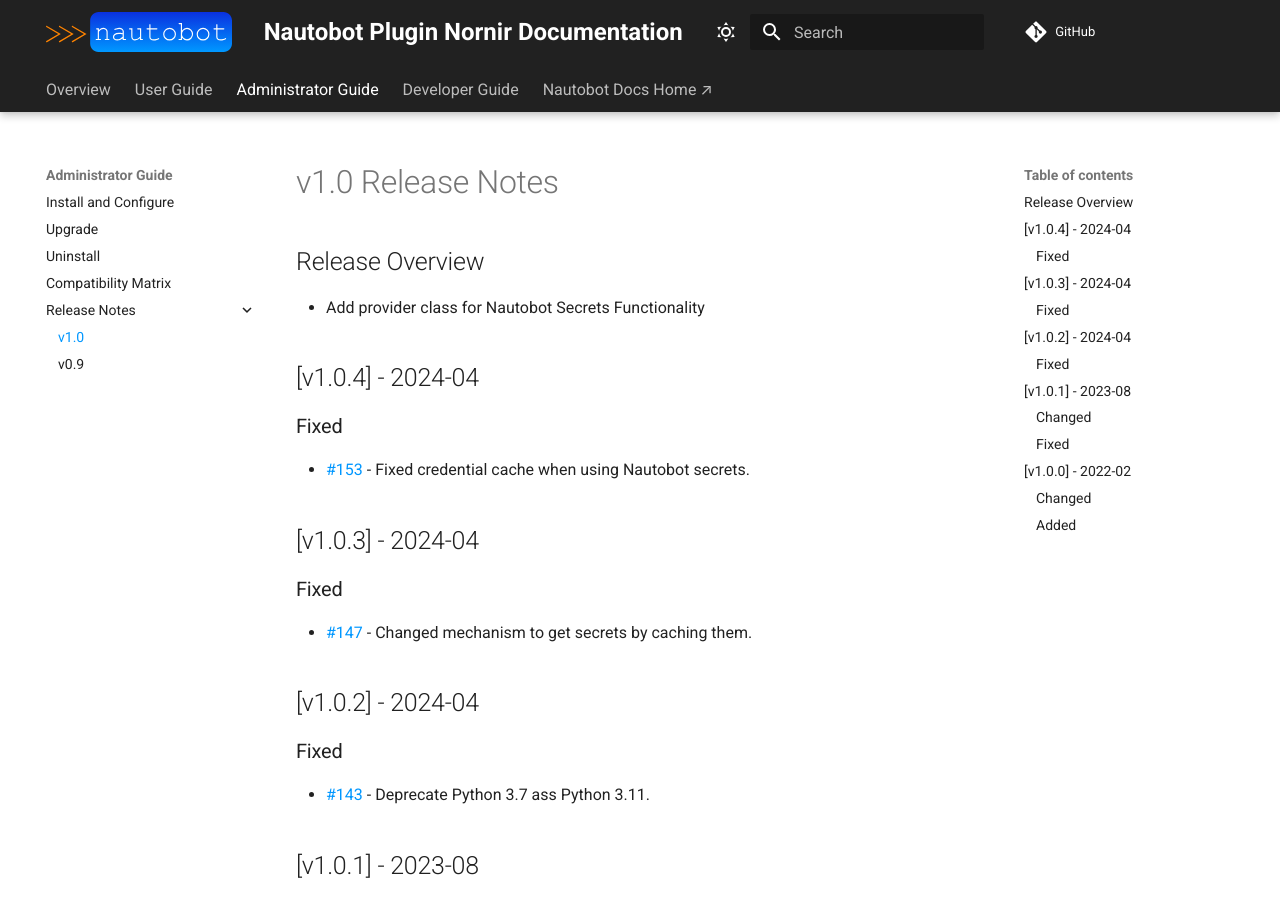
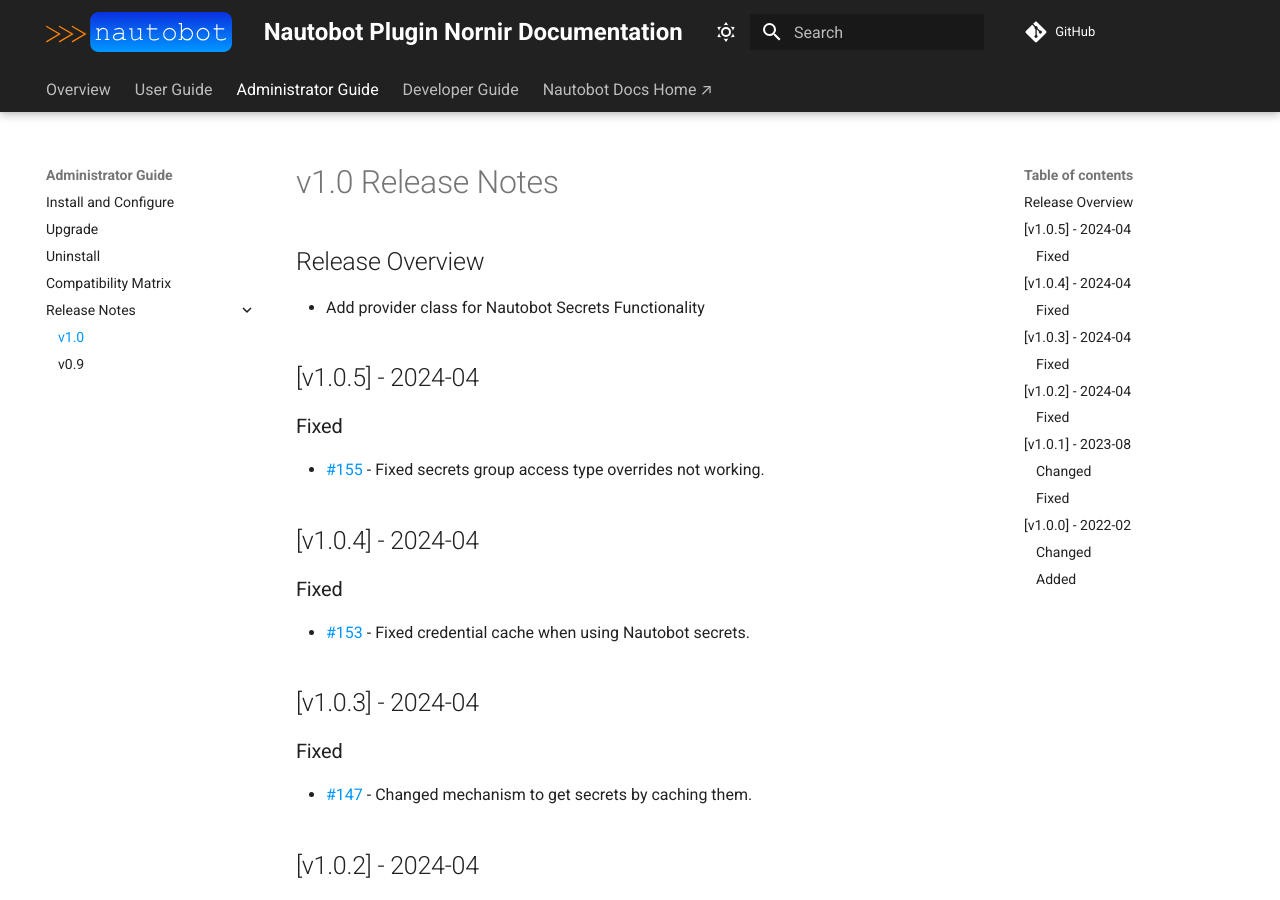
Before and after one commit to nautobot/nautobot-app-nornir, an MkDocs documentation site: the page built from docs/admin/release_notes/version_1.0.md, in a window 1280 px wide and 900 px high. Built offline with MkDocs 1.6.1 and Material for MkDocs 9.7.7, drawn with Linux system fonts in a browser that asks for light colours; comment, search, counter and statistics services are not loaded.

Commit message:
Move changelog fragment to release notes

```diff
--- a/docs/admin/release_notes/version_1.0.md
+++ b/docs/admin/release_notes/version_1.0.md
@@ -5,6 +5,11 @@
 
 - Add provider class for Nautobot Secrets Functionality
 
+## [v1.0.5] - 2024-04
+
+### Fixed
+
+- [#155](https://github.com/nautobot/nautobot-plugin-nornir/issues/155) - Fixed secrets group access type overrides not working.
 
 ## [v1.0.4] - 2024-04
 
```
Also changed, not shown: 1 other file.
